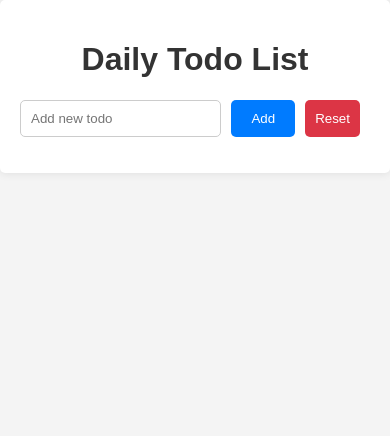
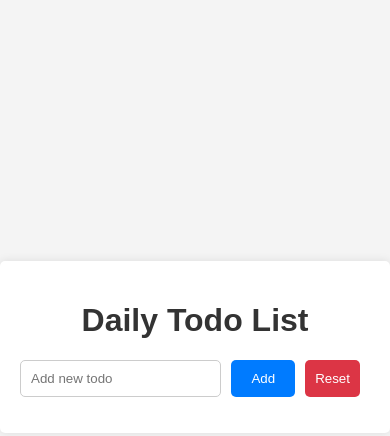
Before and after one commit to umerakmal/To-Do-List, a plain HTML site: page index.html in a window 390 px wide. Drawn offline with Linux system fonts and the light colour scheme.

Commit message:
height issue in mobile fixed

```diff
--- a/style.css
+++ b/style.css
@@ -2,10 +2,10 @@ body {
     font-family: Arial, sans-serif;
     margin: 0;
     padding: 0;
+    height: calc(100vh - 150px);
     display: flex;
     justify-content: center;
     align-items: center;
-    height: 100vh - 150px;
     background-color: #f4f4f4;
 }
 
```
